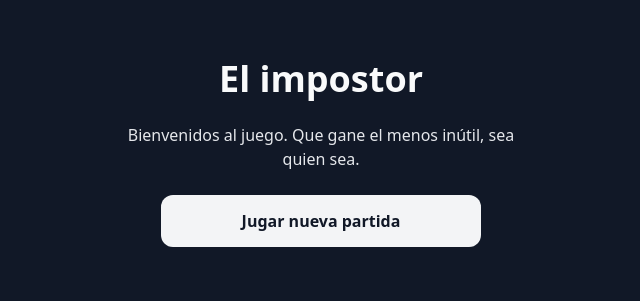
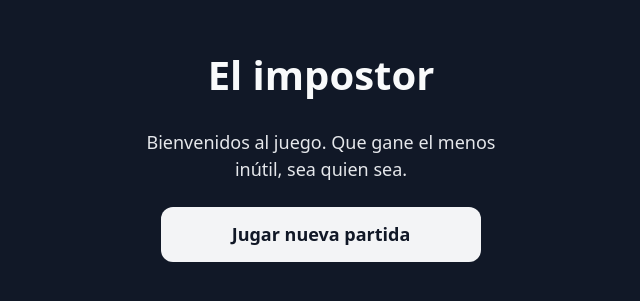
Before and after one commit to estringana/impostor-game, a React (Vite) app: page / in a window 1280 px wide. Shown: the part 247-548 px from the top of the page, without its empty margins (319-959 px from the left). Built offline with nearby package versions, Linux system fonts and the light colour scheme.

Commit message:
Make text bigger

```diff
--- a/src/elements/InputText.jsx
+++ b/src/elements/InputText.jsx
@@ -4,7 +4,7 @@ function InputText({
 }) {
   return (
     <input type='text' className='flex-1 bg-gray-800 border border-gray-700
-rounded-lg px-3 py-2 text-sm
+rounded-lg px-3 py-2 text-base
 text-gray-100 placeholder-gray-500
 focus:outline-none focus:ring-2 focus:ring-gray-500'  {...props} />
   )
--- a/src/screens/RevealRoles.jsx
+++ b/src/screens/RevealRoles.jsx
@@ -44,7 +44,8 @@ function RevealRoles({ players, secretWord, wordsetIcon, numberOfImpostors, role
     return (
       <>
         <Text>{Messages.for(PlayerRole.CITIZEN).assignment()}</Text>
-        <Text>Tu palabra secreta es: {wordsetIcon} {secretWord}</Text>
+        <Text>Tu palabra secreta es:</Text>
+        <Text className="text-2xl mb-6"> {wordsetIcon} {secretWord}</Text>
         <PrimaryButton onClick={() => revealNext()}>Entendido</PrimaryButton>
       </>
     )
--- a/src/screens/SetWordSet.jsx
+++ b/src/screens/SetWordSet.jsx
@@ -31,7 +31,9 @@ function SetWordset({ wordsets, wordSetSelected }) {
         })}
       </div>
       <div className='mt-6'>
-        <PrimaryButton disabled={selectedId.length === 0} onClick={() => wordSetSelected(selectedId)}>A jugar</PrimaryButton>
+        <PrimaryButton disabled={selectedId.length === 0} onClick={() => wordSetSelected(selectedId)}>
+          {selectedId === 'custom' ? 'Introduce tus palabras' : 'A jugar'}
+        </PrimaryButton>
       </div>
     </>
   )
--- a/tailwind.config.js
+++ b/tailwind.config.js
@@ -5,7 +5,18 @@ export default {
     "./src/**/*.{js,jsx,ts,tsx}",
   ],
   theme: {
-    extend: {},
+    extend: {
+      fontSize: {
+        // Ajustes que amplían toda la escala sin romper proporciones
+        base: "1.125rem",   // 18px → sube desde 16px
+        lg: "1.25rem",      // 20px
+        xl: "1.5rem",       // 24px
+        "2xl": "1.75rem",   // 28px
+        "3xl": "2rem",      // 32px
+        "4xl": "2.5rem",    // 40px
+        "5xl": "3rem",      // 48px
+      },
+    },
   },
   plugins: [],
 }
```
